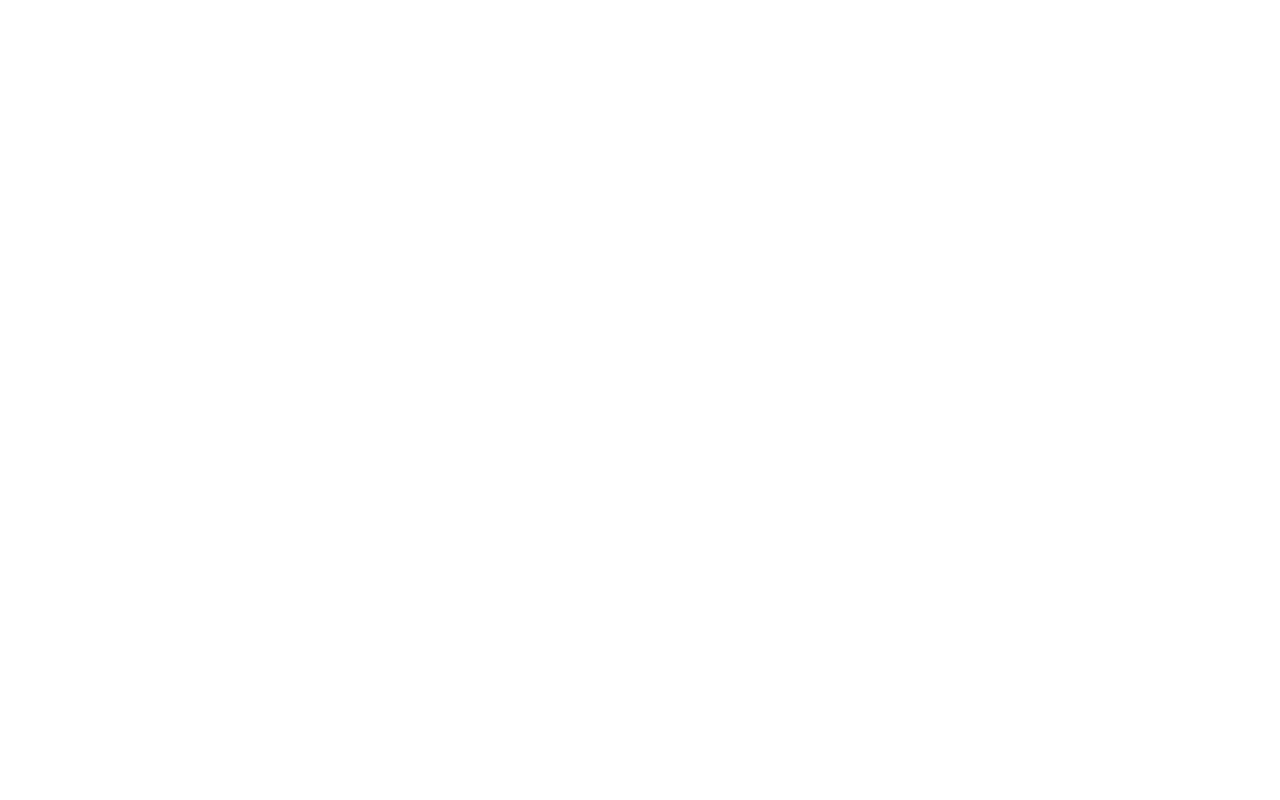
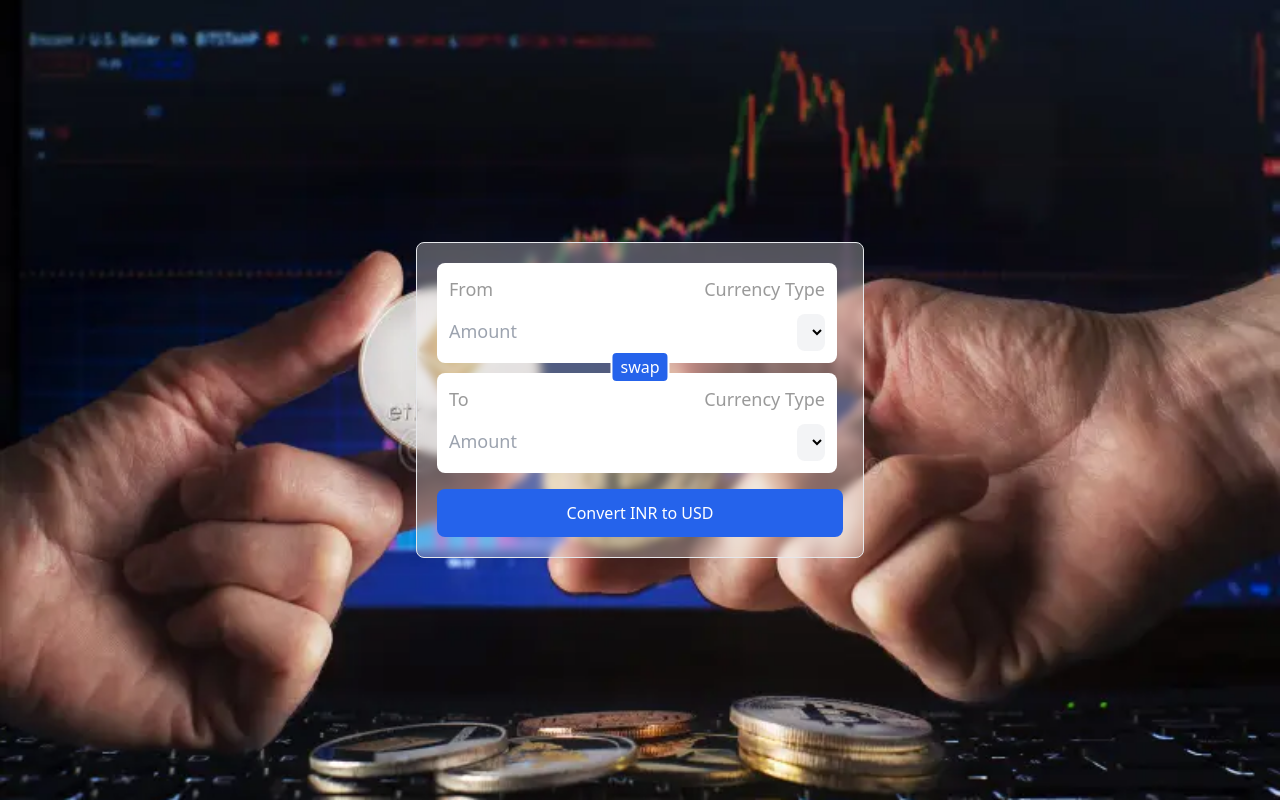
Before and after one commit to Satyajit-Anton/Currency-Converter, a plain HTML site: page index.html in a window 1280 px wide. Drawn offline with Linux system fonts and the light colour scheme; the site is published under a folder, as on GitHub Pages, so addresses that start at the root find nothing; no server answers; files whose address does not match are found by name.

Commit message:
Update index.html

```diff
--- a/index.html
+++ b/index.html
@@ -5,8 +5,8 @@
     <link rel="icon" type="image/svg+xml" href="/vite.svg" />
     <meta name="viewport" content="width=device-width, initial-scale=1.0" />
     <title>Vite + React</title>
-    <script type="module" crossorigin src="/assets/index-133b5aac.js"></script>
-    <link rel="stylesheet" href="/assets/index-e581b9c0.css">
+    <script type="module" crossorigin src="assets/index-133b5aac.js"></script>
+    <link rel="stylesheet" href="assets/index-e581b9c0.css">
   </head>
   <body>
     <div id="root"></div>
```
